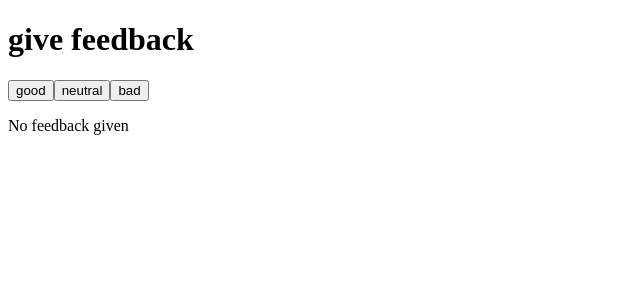
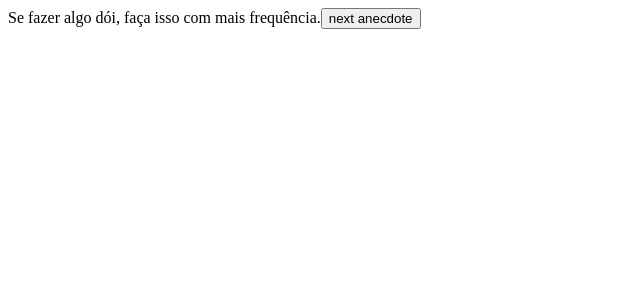
Before and after one commit to armandosouza/full-stack-helsinki-university, a React (Create React App) app in the folder part1/: page / in a window 1280 px wide. Shown: the top 300 px of the page, without its empty margins (0-640 px from the left). Built offline with nearby package versions, Linux system fonts and the light colour scheme.

Commit message:
exercise 1.12 added

```diff
--- a/part1/src/App.js
+++ b/part1/src/App.js
@@ -1,56 +1,25 @@
 import {useState} from 'react'
 
-const Button = ({onClick, value}) => {
-  return (
-    <button onClick={onClick}>{value}</button>
-  )
-}
+const App = () => {
+  const anecdotes = [
+    'Se fazer algo dói, faça isso com mais frequência.',
+    'Contratar mão de obra para um projeto de software que já está atrasado, faz com que se atrase mais ainda!',
+    'Os primeiros 90% do código correspondem aos primeiros 10% do tempo de desenvolvimento... Os outros 10% do código correspondem aos outros 90% do tempo de desenvolvimento.',
+    'Qualquer tolo consegue escrever um código que um computador consegue entender. Bons programadores escrevem código que humanos conseguem entender.',
+    'Antes de mais nada, depurar é duas vezes mais difícil do que escrever o código. Portanto, se você escrever o código da forma mais inteligente possível, você, por definição, não é inteligente o suficiente para depurá-lo.',
+    'Programar sem o uso extremamente intenso do console.log é o mesmo que um médico se recusar a usar raio-x ou testes sanguíneos ao diagnosticar pacientes.',
+    'A única maneira de ir rápido é ir bem.'
+  ]
 
-const StatisticLine = ({text, value}) => {
-  return (
-    <tr>
-      <td>{text}</td>
-      <td>{value}</td>
-    </tr>
-  )
-}
-
-const Statistics = ({good, neutral, bad}) => {
-  if(!good && !neutral && !bad) {
-    return (
-      <p>No feedback given</p>
-    )
+  const [selected, setSelected] = useState(0)
+  const generateNumber = () => {
+    return Math.floor(Math.random() * anecdotes.length)
   }
 
   return (
-    <>
-      <h1>statistics</h1>
-      <table>
-        <tbody>
-          <StatisticLine text="good" value={good} />
-          <StatisticLine text="neutral" value={neutral} />
-          <StatisticLine text="bad" value={bad} />
-          <StatisticLine text="all" value={good + neutral + bad} />
-          <StatisticLine text="average" value={(good * 1 + bad * -1) / (good + neutral + bad)} />
-          <StatisticLine text="positive" value={`${(good / (good + neutral + bad)) * 100} %`} />
-        </tbody>
-      </table>
-    </>
-  )
-}
-
-const App = () => {
-  const [good, setGood] = useState(0)
-  const [neutral, setNeutral] = useState(0)
-  const [bad, setBad] = useState(0)
-
-  return (
   <div>
-    <h1>give feedback</h1>
-    <Button onClick={() => setGood(good + 1)} value="good"/>
-    <Button onClick={() => setNeutral(neutral + 1)} value="neutral"/>
-    <Button onClick={() => setBad(bad + 1)} value="bad"/>
-    <Statistics good={good} neutral={neutral} bad={bad}/>
+    {anecdotes[selected]}
+    <button onClick={() => setSelected(generateNumber)}>next anecdote</button>
   </div>
   )
 }
```
Also changed, not shown: part1/unicafe/App.js (added, +58 -0 lines), part1/unicafe/index.js (added, +10 -0 lines).
